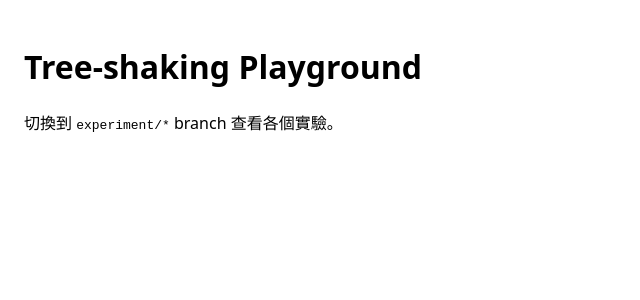
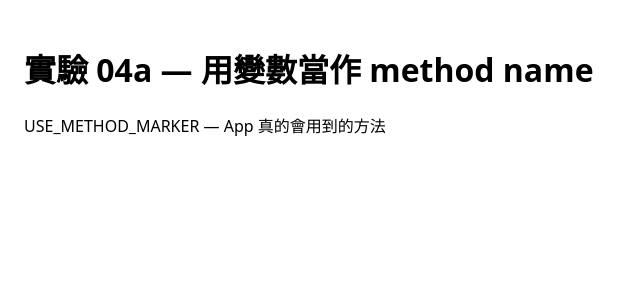
Before and after one commit to Yueh-Lin-Yang/recharts-treeshake-test, a React (Vite) app: page / in a window 1280 px wide. Shown: the top 300 px of the page, without its empty margins (0-640 px from the left). Built offline with nearby package versions, Linux system fonts and the light colour scheme.

Commit message:
🧪 test(esm): variable as method name — unuse leaks to bundle

```diff
--- a/src/App.tsx
+++ b/src/App.tsx
@@ -1,10 +1,12 @@
+import * as api from '@/lib/api';
+
+const methodName: keyof typeof api = 'use';
+
 export function App() {
   return (
     <div style={{ padding: 24 }}>
-      <h1>Tree-shaking Playground</h1>
-      <p>
-        切換到 <code>experiment/*</code> branch 查看各個實驗。
-      </p>
+      <h1>實驗 04a — 用變數當作 method name</h1>
+      <p>{api[methodName]()}</p>
     </div>
   );
 }
--- /dev/null
+++ b/src/lib/api.ts
@@ -0,0 +1,7 @@
+export function use() {
+  return 'USE_METHOD_MARKER — App 真的會用到的方法';
+}
+
+export function unuse() {
+  return 'UNUSE_METHOD_MARKER — App 不會用到，但動態 key 存取會讓它仍進 bundle';
+}
```
